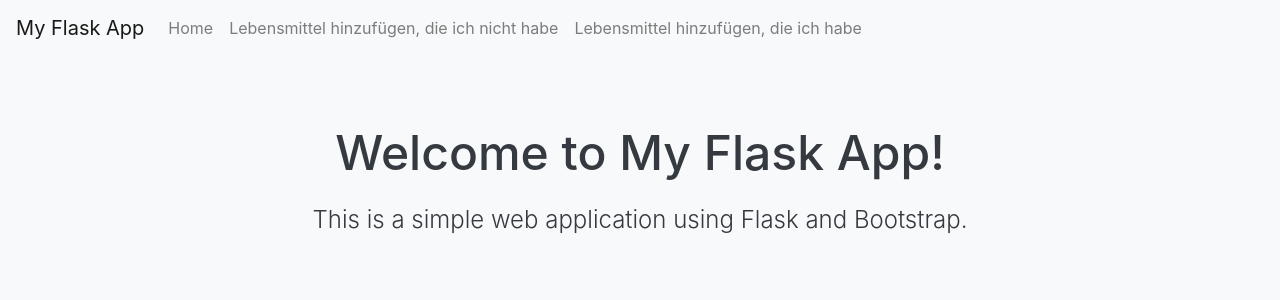
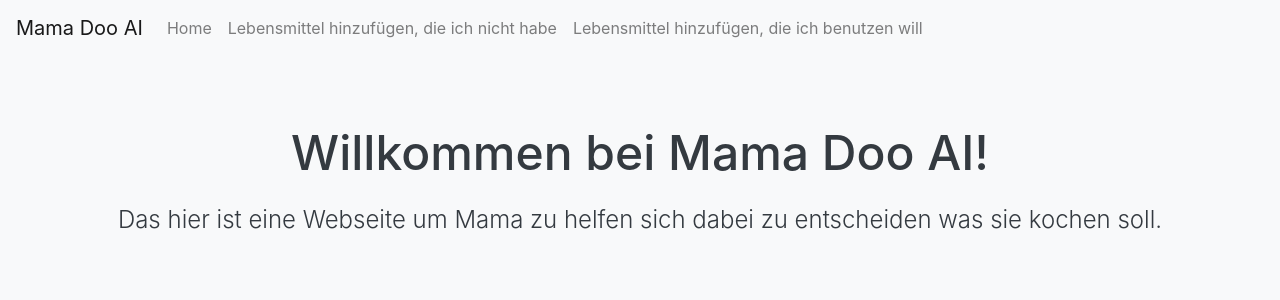
Before and after one commit to Jannis241/MamaDoo, a Flask app: page / in a window 1280 px wide. Shown: the top 300 px of the page. Run offline with Flask 3, Linux system fonts and the light colour scheme; parts of the project's set-up code (start-up, migrations or seed data) failed here and were passed over; some libraries are stand-ins or nearby versions.

Commit message:
automatic python commit

```diff
--- a/Mama-Doo-AI/AI/Zutaten.py
+++ b/Mama-Doo-AI/AI/Zutaten.py
@@ -771,6 +771,7 @@ class Manager():
         self.passiertetomaten = Zutat("passiertetomaten")
         self.brötchen = Zutat("brötchen")
         self.dill = Zutat("dill")
+        self.pudding = Zutat("pudding")
         self.gemüsebrühe = Zutat("gemüsebrühe")
         self.gewürze = Zutat("gewürze")
         self.mayo = Zutat("mayo")
--- a/Mama-Doo-AI/webseite/templates/add_food_have.html
+++ b/Mama-Doo-AI/webseite/templates/add_food_have.html
@@ -9,7 +9,7 @@
 </head>
 <body>
     <nav class="navbar navbar-expand-lg navbar-light bg-light">
-        <a class="navbar-brand" href="#">My Flask App</a>
+        <a class="navbar-brand" href="#">Mama Doo AI</a>
         <button class="navbar-toggler" type="button" data-toggle="collapse" data-target="#navbarNav" aria-controls="navbarNav" aria-expanded="false" aria-label="Toggle navigation">
             <span class="navbar-toggler-icon"></span>
         </button>
@@ -22,7 +22,7 @@
                     <a class="nav-link" href="/add-food-not-have">Lebensmittel hinzufügen, die ich nicht habe</a>
                 </li>
                 <li class="nav-item">
-                    <a class="nav-link" href="/add-food-have">Lebensmittel hinzufügen, die ich habe</a>
+                    <a class="nav-link" href="/add-food-have">Lebensmittel hinzufügen, die ich benutzen will</a>
                 </li>
             </ul>
         </div>
@@ -31,7 +31,7 @@
         </form>
     </nav>
     <div class="container mt-5">
-        <h1>Lebensmittel hinzufügen, die ich habe</h1>
+        <h1>Lebensmittel hinzufügen, die ich benutzen will</h1>
         <form action="/add-food-have" method="post">
             <div class="form-group">
                 <label for="food">Lebensmittel</label>
--- a/Mama-Doo-AI/webseite/templates/add_food_not_have.html
+++ b/Mama-Doo-AI/webseite/templates/add_food_not_have.html
@@ -9,7 +9,7 @@
 </head>
 <body>
     <nav class="navbar navbar-expand-lg navbar-light bg-light">
-        <a class="navbar-brand" href="#">My Flask App</a>
+        <a class="navbar-brand" href="#">Mama Doo AI</a>
         <button class="navbar-toggler" type="button" data-toggle="collapse" data-target="#navbarNav" aria-controls="navbarNav" aria-expanded="false" aria-label="Toggle navigation">
             <span class="navbar-toggler-icon"></span>
         </button>
@@ -22,7 +22,7 @@
                     <a class="nav-link" href="/add-food-not-have">Lebensmittel hinzufügen, die ich nicht habe</a>
                 </li>
                 <li class="nav-item">
-                    <a class="nav-link" href="/add-food-have">Lebensmittel hinzufügen, die ich habe</a>
+                    <a class="nav-link" href="/add-food-have">Lebensmittel hinzufügen, die ich benutzen will</a>
                 </li>
             </ul>
         </div>
--- a/Mama-Doo-AI/webseite/templates/index.html
+++ b/Mama-Doo-AI/webseite/templates/index.html
@@ -5,11 +5,11 @@
     <meta name="viewport" content="width=device-width, initial-scale=1, shrink-to-fit=no">
     <link href="https://stackpath.bootstrapcdn.com/bootstrap/4.5.2/css/bootstrap.min.css" rel="stylesheet">
     <link href="{{ url_for('static', filename='styles.css') }}" rel="stylesheet">
-    <title>My Flask App</title>
+    <title>Mama Doo AI</title>
   </head>
   <body>
     <nav class="navbar navbar-expand-lg navbar-light bg-light">
-      <a class="navbar-brand" href="#">My Flask App</a>
+      <a class="navbar-brand" href="#">Mama Doo AI</a>
       <button class="navbar-toggler" type="button" data-toggle="collapse" data-target="#navbarNav" aria-controls="navbarNav" aria-expanded="false" aria-label="Toggle navigation">
         <span class="navbar-toggler-icon"></span>
       </button>
@@ -22,7 +22,7 @@
             <a class="nav-link" href="/add-food-not-have">Lebensmittel hinzufügen, die ich nicht habe</a>
           </li>
           <li class="nav-item">
-            <a class="nav-link" href="/add-food-have">Lebensmittel hinzufügen, die ich habe</a>
+            <a class="nav-link" href="/add-food-have">Lebensmittel hinzufügen, die ich benutzen will</a>
           </li>
         </ul>
 
@@ -31,8 +31,8 @@
     <div class="container mt-5">
       <div class="row">
         <div class="col-md-12 text-center">
-          <h1>Welcome to My Flask App!</h1>
-          <p class="lead">This is a simple web application using Flask and Bootstrap.</p>
+          <h1>Willkommen bei Mama Doo AI!</h1>
+          <p class="lead">Das hier ist eine Webseite um Mama zu helfen sich dabei zu entscheiden was sie kochen soll.</p>
         </div>
       </div>
     </div>
--- a/Mama-Doo-AI/webseite/templates/submit.html
+++ b/Mama-Doo-AI/webseite/templates/submit.html
@@ -9,7 +9,7 @@
 </head>
 <body>
     <nav class="navbar navbar-expand-lg navbar-light bg-light">
-        <a class="navbar-brand" href="#">My Flask App</a>
+        <a class="navbar-brand" href="#">Mama Doo AI</a>
         <button class="navbar-toggler" type="button" data-toggle="collapse" data-target="#navbarNav" aria-controls="navbarNav" aria-expanded="false" aria-label="Toggle navigation">
             <span class="navbar-toggler-icon"></span>
         </button>
@@ -22,7 +22,7 @@
                     <a class="nav-link" href="/add-food-not-have">Lebensmittel hinzufügen, die ich nicht habe</a>
                 </li>
                 <li class="nav-item">
-                    <a class="nav-link" href="/add-food-have">Lebensmittel hinzufügen, die ich habe</a>
+                    <a class="nav-link" href="/add-food-have">Lebensmittel hinzufügen, die ich benutzen will</a>
                 </li>
             </ul>
         </div>
```
